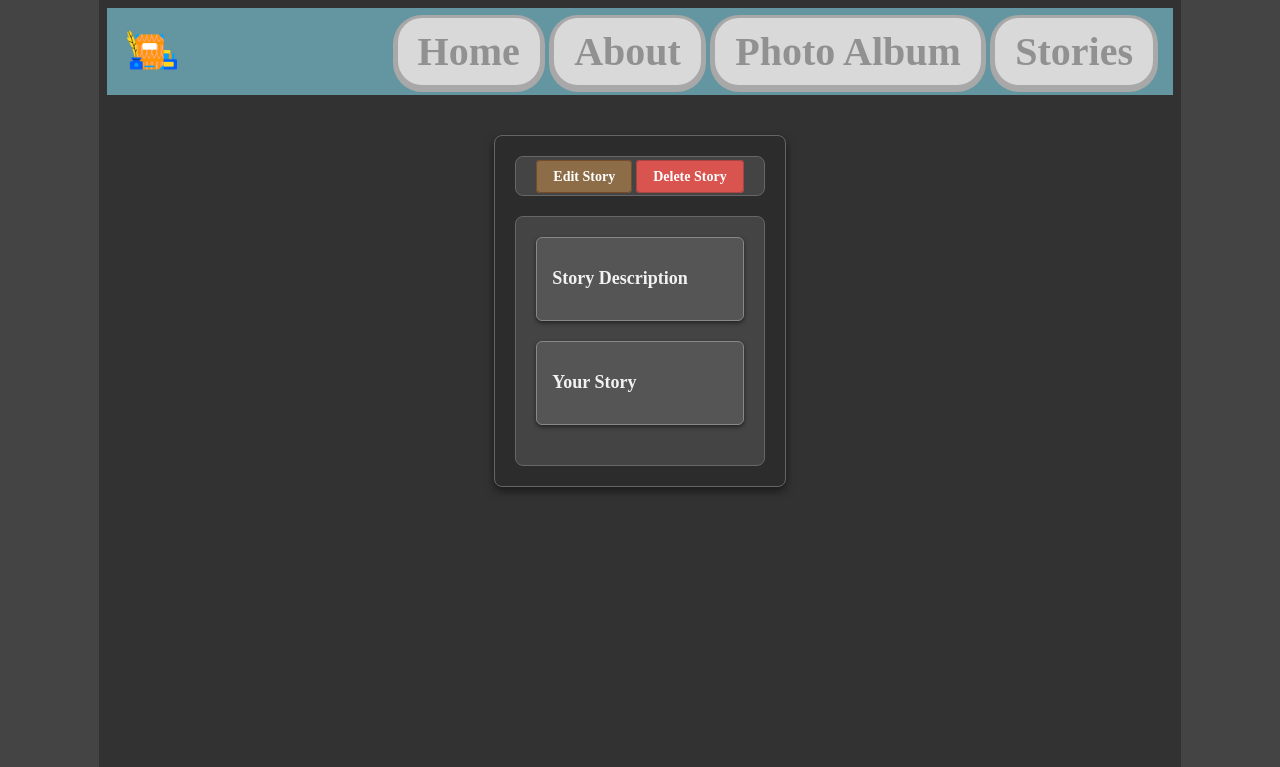
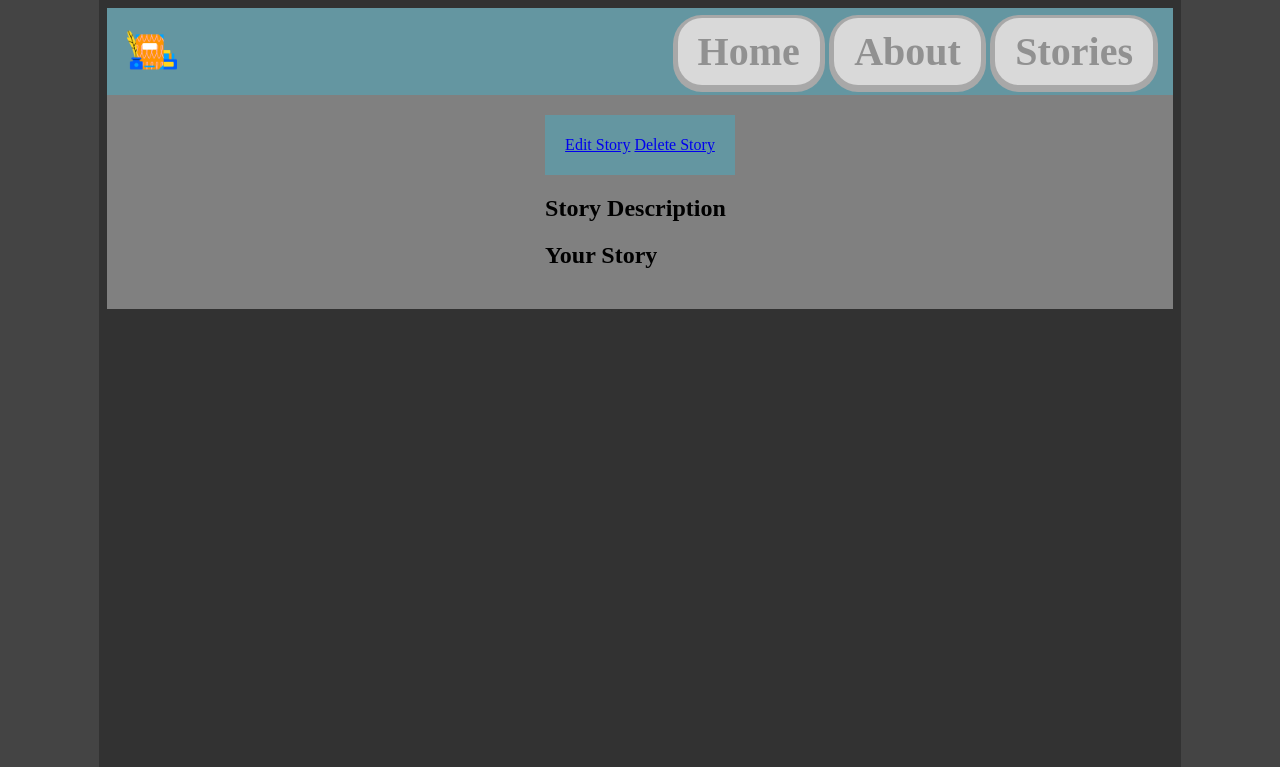
Before and after one commit to PedroCr05/Chaeksarang-Gonggan, a Django app: template main_app/templates/stories/detail.html in a window 1280 px wide. Shown: the top 767 px of the page. Run offline with Django 5.2, Linux system fonts and the light colour scheme; the template is opened without the code that fills it, so the values that code supplies are empty.

Commit message:
stories page works now. Wasn't able to push yesterday internet wasn't able to continue on with no internet.

```diff
--- a/main_app/models.py
+++ b/main_app/models.py
@@ -1,6 +1,6 @@
 from django.db import models
 
-class Stories(models.Model):
+class Story(models.Model):
     name = models.CharField(max_length=100)
     description = models.TextField(max_length=150)
     story = models.TextField()
--- a/main_app/static/css/stories/stories-detail.css
+++ b/main_app/static/css/stories/stories-detail.css
@@ -1,77 +1,3 @@
-.story-container {
-  max-width: 800px;
-  margin: 20px auto;
-  padding: 20px;
-  background-color: #2c2c2c;
-  border: 1px solid #666;
-  border-radius: 8px;
-  box-shadow: 0px 4px 8px rgba(0, 0, 0, 0.5);
-  color: #fff;
+body {
+  background-color: gray;
 }
-
-.story-header {
-  display: flex;
-  justify-content: space-between;
-  align-items: center;
-  background-color: #444;
-  border: 1px solid #666;
-  padding: 10px 20px;
-  border-radius: 8px;
-  margin-bottom: 20px;
-}
-
-.story-header h1 {
-  font-size: 24px;
-  margin: 0;
-  color: #d3d3d3;
-}
-
-.story-actions .btn {
-  padding: 8px 16px;
-  border-radius: 4px;
-  text-decoration: none;
-  font-size: 14px;
-  font-weight: bold;
-  color: #fff;
-}
-
-.story-actions .btn-edit {
-  background-color: #8c6d47;
-  border: 1px solid #754c2a;
-}
-
-.story-actions .btn-delete {
-  background-color: #d9534f;
-  border: 1px solid #a94442;
-}
-
-.story-content {
-  background-color: #444;
-  border: 1px solid #666;
-  border-radius: 8px;
-  padding: 20px;
-}
-
-.story-description,
-.story-text {
-  background-color: #555;
-  border: 1px solid #888;
-  padding: 15px;
-  border-radius: 6px;
-  margin-bottom: 20px;
-  box-shadow: 0px 2px 4px rgba(0, 0, 0, 0.5);
-}
-
-.story-description h2,
-.story-text h2 {
-  font-size: 18px;
-  margin-bottom: 10px;
-  color: #f2f2f2;
-}
-
-.story-description p,
-.story-text p {
-  font-size: 16px;
-  line-height: 1.5;
-  color: #e6e6e6;
-}
--- a/main_app/templates/about.html
+++ b/main_app/templates/about.html
@@ -26,14 +26,14 @@
       <div class="vertical-divider"></div>
 
       <div class="filler">
-        <p class="section-paragraph">
+        <p class="section-paragraph-cards">
           We’re a digital sanctuary for those who cherish the written word.
         </p>
-        <p class="section-paragraph">
+        <p class="section-paragraph-cards">
           We offer a cozy, welcoming space for authors to write and hopefully
           share their stories to others!
         </p>
-        <p class="section-paragraph">
+        <p class="section-paragraph-cards">
           책사랑 공간 (Book Lovers' Haven) is the perfect place to nourish your
           love for books and discover your next great story.
         </p>
--- a/main_app/templates/base.html
+++ b/main_app/templates/base.html
@@ -22,7 +22,6 @@
         <ul>
           <li><a href="/">Home</a></li>
           <li><a href="/about">About</a></li>
-          <li><a href="/photos">Photo Album</a></li>
           <li><a href="/stories">Stories</a></li>
         </ul>
       </nav>
```
Also changed, not shown: main_app/static/css/about.css (+10 -3 lines), main_app/views.py (+5 -5 lines), main_app/migrations/0001_initial.py.
